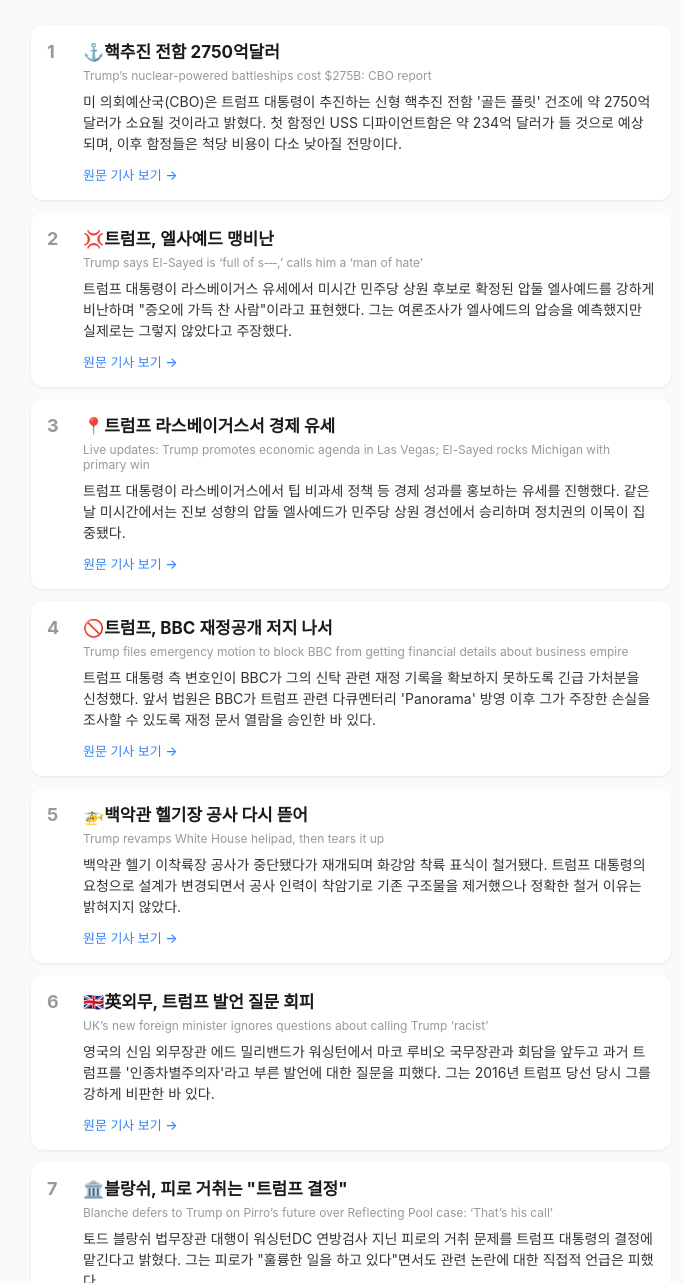
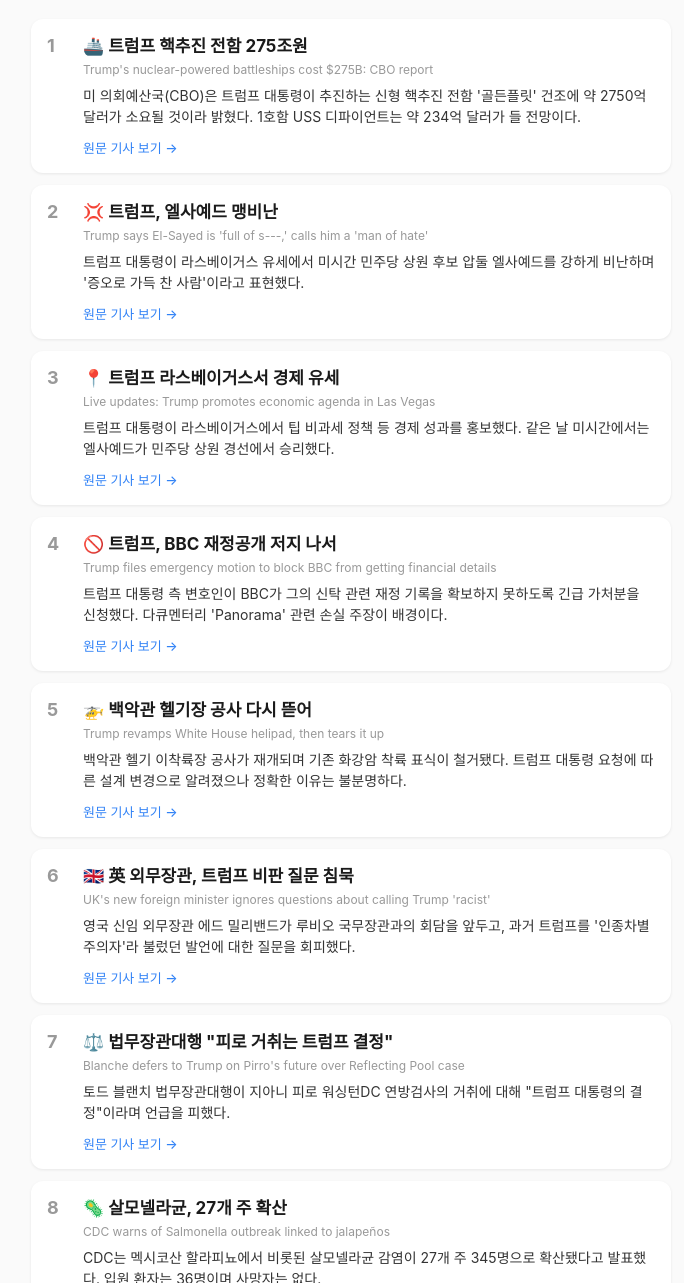
Before and after one commit to LouisMoon1975/thehill-newsletter, a plain HTML site: page docs/index.html in a window 1280 px wide. Shown: the part 79-1362 px from the top of the page, without its empty margins (289-973 px from the left). Drawn offline with Linux system fonts and the light colour scheme.

Commit message:
Rename briefing title to 'The Hill Briefing'

```diff
--- a/docs/index.html
+++ b/docs/index.html
@@ -3,14 +3,14 @@
 <head>
 <meta charset="utf-8">
 <meta name="viewport" content="width=device-width, initial-scale=1">
-<title>8월 6일 The Hill 브리핑</title>
+<title>8월 6일 The Hill Briefing</title>
 <meta property="og:type" content="article">
-<meta property="og:title" content="8월 6일 The Hill 브리핑">
-<meta property="og:description" content="⚓핵추진 전함 2750억달러 · 💢트럼프, 엘사예드 맹비난 · 📍트럼프 라스베이거스서 경제 유세">
+<meta property="og:title" content="8월 6일 The Hill Briefing">
+<meta property="og:description" content="🚢 트럼프 핵추진 전함 275조원 · 💢 트럼프, 엘사예드 맹비난 · 📍 트럼프 라스베이거스서 경제 유세">
 <meta property="og:url" content="https://louismoon1975.github.io/thehill-newsletter/">
 <meta name="twitter:card" content="summary">
-<meta name="twitter:title" content="8월 6일 The Hill 브리핑">
-<meta name="twitter:description" content="⚓핵추진 전함 2750억달러 · 💢트럼프, 엘사예드 맹비난 · 📍트럼프 라스베이거스서 경제 유세">
+<meta name="twitter:title" content="8월 6일 The Hill Briefing">
+<meta name="twitter:description" content="🚢 트럼프 핵추진 전함 275조원 · 💢 트럼프, 엘사예드 맹비난 · 📍 트럼프 라스베이거스서 경제 유세">
 <style>
   body { font-family: -apple-system, BlinkMacSystemFont, "Apple SD Gothic Neo", "Malgun Gothic", sans-serif; max-width: 640px; margin: 0 auto; padding: 24px 16px 60px; background: #fafafa; color: #1a1a1a; }
   header { margin-bottom: 24px; }
@@ -27,16 +27,16 @@
 </head>
 <body>
   <header>
-    <h1>📰 The Hill 브리핑</h1>
+    <h1>📰 The Hill Briefing</h1>
     <p>8월 6일 · thehill.com 요약</p>
   </header>
 
       <article class="item">
         <div class="rank">1</div>
         <div class="body">
-          <h2>⚓핵추진 전함 2750억달러</h2>
-          <p class="en-title">Trump’s nuclear-powered battleships cost $275B: CBO report</p>
-          <p class="summary">미 의회예산국(CBO)은 트럼프 대통령이 추진하는 신형 핵추진 전함 &#39;골든 플릿&#39; 건조에 약 2750억 달러가 소요될 것이라고 밝혔다. 첫 함정인 USS 디파이언트함은 약 234억 달러가 들 것으로 예상되며, 이후 함정들은 척당 비용이 다소 낮아질 전망이다.</p>
+          <h2>🚢 트럼프 핵추진 전함 275조원</h2>
+          <p class="en-title">Trump&#39;s nuclear-powered battleships cost $275B: CBO report</p>
+          <p class="summary">미 의회예산국(CBO)은 트럼프 대통령이 추진하는 신형 핵추진 전함 &#39;골든플릿&#39; 건조에 약 2750억 달러가 소요될 것이라 밝혔다. 1호함 USS 디파이언트는 약 234억 달러가 들 전망이다.</p>
           <a class="link" href="https://thehill.com/policy/defense/6012597-trump-golden-fleet-battleships-cbo-cost/" target="_blank" rel="noopener">원문 기사 보기 →</a>
         </div>
       </article>
@@ -44,9 +44,9 @@
       <article class="item">
         <div class="rank">2</div>
         <div class="body">
-          <h2>💢트럼프, 엘사예드 맹비난</h2>
-          <p class="en-title">Trump says El-Sayed is ‘full of s‑‑‑,’ calls him a ‘man of hate’</p>
-          <p class="summary">트럼프 대통령이 라스베이거스 유세에서 미시간 민주당 상원 후보로 확정된 압둘 엘사예드를 강하게 비난하며 &quot;증오에 가득 찬 사람&quot;이라고 표현했다. 그는 여론조사가 엘사예드의 압승을 예측했지만 실제로는 그렇지 않았다고 주장했다.</p>
+          <h2>💢 트럼프, 엘사예드 맹비난</h2>
+          <p class="en-title">Trump says El-Sayed is &#39;full of s---,&#39; calls him a &#39;man of hate&#39;</p>
+          <p class="summary">트럼프 대통령이 라스베이거스 유세에서 미시간 민주당 상원 후보 압둘 엘사예드를 강하게 비난하며 &#39;증오로 가득 찬 사람&#39;이라고 표현했다.</p>
           <a class="link" href="https://thehill.com/homenews/campaign/6012517-trump-abdul-el-sayed-michigan-senate-primary/" target="_blank" rel="noopener">원문 기사 보기 →</a>
         </div>
       </article>
@@ -54,9 +54,9 @@
       <article class="item">
         <div class="rank">3</div>
         <div class="body">
-          <h2>📍트럼프 라스베이거스서 경제 유세</h2>
-          <p class="en-title">Live updates: Trump promotes economic agenda in Las Vegas; El-Sayed rocks Michigan with primary win</p>
-          <p class="summary">트럼프 대통령이 라스베이거스에서 팁 비과세 정책 등 경제 성과를 홍보하는 유세를 진행했다. 같은 날 미시간에서는 진보 성향의 압둘 엘사예드가 민주당 상원 경선에서 승리하며 정치권의 이목이 집중됐다.</p>
+          <h2>📍 트럼프 라스베이거스서 경제 유세</h2>
+          <p class="en-title">Live updates: Trump promotes economic agenda in Las Vegas</p>
+          <p class="summary">트럼프 대통령이 라스베이거스에서 팁 비과세 정책 등 경제 성과를 홍보했다. 같은 날 미시간에서는 엘사예드가 민주당 상원 경선에서 승리했다.</p>
           <a class="link" href="https://thehill.com/homenews/administration/6010135-live-updates-trump-vegas-michigan-el-sayed-progressives/" target="_blank" rel="noopener">원문 기사 보기 →</a>
         </div>
       </article>
@@ -64,9 +64,9 @@
       <article class="item">
         <div class="rank">4</div>
         <div class="body">
-          <h2>🚫트럼프, BBC 재정공개 저지 나서</h2>
-          <p class="en-title">Trump files emergency motion to block BBC from getting financial details about business empire</p>
-          <p class="summary">트럼프 대통령 측 변호인이 BBC가 그의 신탁 관련 재정 기록을 확보하지 못하도록 긴급 가처분을 신청했다. 앞서 법원은 BBC가 트럼프 관련 다큐멘터리 &#39;Panorama&#39; 방영 이후 그가 주장한 손실을 조사할 수 있도록 재정 문서 열람을 승인한 바 있다.</p>
+          <h2>🚫 트럼프, BBC 재정공개 저지 나서</h2>
+          <p class="en-title">Trump files emergency motion to block BBC from getting financial details</p>
+          <p class="summary">트럼프 대통령 측 변호인이 BBC가 그의 신탁 관련 재정 기록을 확보하지 못하도록 긴급 가처분을 신청했다. 다큐멘터리 &#39;Panorama&#39; 관련 손실 주장이 배경이다.</p>
           <a class="link" href="https://thehill.com/homenews/administration/6012228-bbc-financial-records-trump/" target="_blank" rel="noopener">원문 기사 보기 →</a>
         </div>
       </article>
@@ -74,9 +74,9 @@
       <article class="item">
         <div class="rank">5</div>
         <div class="body">
-          <h2>🚁백악관 헬기장 공사 다시 뜯어</h2>
+          <h2>🚁 백악관 헬기장 공사 다시 뜯어</h2>
           <p class="en-title">Trump revamps White House helipad, then tears it up</p>
-          <p class="summary">백악관 헬기 이착륙장 공사가 중단됐다가 재개되며 화강암 착륙 표식이 철거됐다. 트럼프 대통령의 요청으로 설계가 변경되면서 공사 인력이 착암기로 기존 구조물을 제거했으나 정확한 철거 이유는 밝혀지지 않았다.</p>
+          <p class="summary">백악관 헬기 이착륙장 공사가 재개되며 기존 화강암 착륙 표식이 철거됐다. 트럼프 대통령 요청에 따른 설계 변경으로 알려졌으나 정확한 이유는 불분명하다.</p>
           <a class="link" href="https://thehill.com/homenews/administration/6012248-trump-white-house-helipad-rework/" target="_blank" rel="noopener">원문 기사 보기 →</a>
         </div>
       </article>
@@ -84,9 +84,9 @@
       <article class="item">
         <div class="rank">6</div>
         <div class="body">
-          <h2>🇬🇧英외무, 트럼프 발언 질문 회피</h2>
-          <p class="en-title">UK’s new foreign minister ignores questions about calling Trump ‘racist’</p>
-          <p class="summary">영국의 신임 외무장관 에드 밀리밴드가 워싱턴에서 마코 루비오 국무장관과 회담을 앞두고 과거 트럼프를 &#39;인종차별주의자&#39;라고 부른 발언에 대한 질문을 피했다. 그는 2016년 트럼프 당선 당시 그를 강하게 비판한 바 있다.</p>
+          <h2>🇬🇧 英 외무장관, 트럼프 비판 질문 침묵</h2>
+          <p class="en-title">UK&#39;s new foreign minister ignores questions about calling Trump &#39;racist&#39;</p>
+          <p class="summary">영국 신임 외무장관 에드 밀리밴드가 루비오 국무장관과의 회담을 앞두고, 과거 트럼프를 &#39;인종차별주의자&#39;라 불렀던 발언에 대한 질문을 회피했다.</p>
           <a class="link" href="https://thehill.com/homenews/administration/6012174-miliband-rubio-washington-meeting/" target="_blank" rel="noopener">원문 기사 보기 →</a>
         </div>
       </article>
@@ -94,9 +94,9 @@
       <article class="item">
         <div class="rank">7</div>
         <div class="body">
-          <h2>🏛️블랑쉬, 피로 거취는 &quot;트럼프 결정&quot;</h2>
-          <p class="en-title">Blanche defers to Trump on Pirro’s future over Reflecting Pool case: ‘That’s his call’</p>
-          <p class="summary">토드 블랑쉬 법무장관 대행이 워싱턴DC 연방검사 지닌 피로의 거취 문제를 트럼프 대통령의 결정에 맡긴다고 밝혔다. 그는 피로가 &quot;훌륭한 일을 하고 있다&quot;면서도 관련 논란에 대한 직접적 언급은 피했다.</p>
+          <h2>⚖️ 법무장관대행 &quot;피로 거취는 트럼프 결정&quot;</h2>
+          <p class="en-title">Blanche defers to Trump on Pirro&#39;s future over Reflecting Pool case</p>
+          <p class="summary">토드 블랜치 법무장관대행이 지아니 피로 워싱턴DC 연방검사의 거취에 대해 &quot;트럼프 대통령의 결정&quot;이라며 언급을 피했다.</p>
           <a class="link" href="https://thehill.com/homenews/administration/6011764-todd-blanche-pirro-trump-reflecting-pool/" target="_blank" rel="noopener">원문 기사 보기 →</a>
         </div>
       </article>
@@ -104,9 +104,9 @@
       <article class="item">
         <div class="rank">8</div>
         <div class="body">
-          <h2>🌶️할라피뇨발 살모넬라 확산</h2>
+          <h2>🦠 살모넬라균, 27개 주 확산</h2>
           <p class="en-title">CDC warns of Salmonella outbreak linked to jalapeños</p>
-          <p class="summary">CDC는 멕시코산 할라피뇨 고추와 관련된 살모넬라균 집단감염이 27개 주에서 345명을 감염시켰다고 발표했다. 감염 경로 추적 결과 시날로아산 고추가 코스트시트러스 유통사를 통해 유통된 것으로 확인됐으며, 사망자는 없고 36명이 입원했다.</p>
+          <p class="summary">CDC는 멕시코산 할라피뇨에서 비롯된 살모넬라균 감염이 27개 주 345명으로 확산됐다고 발표했다. 입원 환자는 36명이며 사망자는 없다.</p>
           <a class="link" href="https://thehill.com/policy/healthcare/6012755-cdc-traces-mexican-jalapeno-salmonella/" target="_blank" rel="noopener">원문 기사 보기 →</a>
         </div>
       </article>
@@ -114,9 +114,9 @@
       <article class="item">
         <div class="rank">9</div>
         <div class="body">
-          <h2>🥬사이클로스포라 감염 15개주 확산</h2>
+          <h2>🥬 사이클로스포라 15개 주로 확산</h2>
           <p class="en-title">Multistate cyclospora outbreak expands to 15 states</p>
-          <p class="summary">FDA는 리콜된 아이스버그 상추와 관련된 사이클로스포라 집단감염 조사를 15개 주로 확대했다고 밝혔다. 이번 사태는 지난 7월 타코벨 매장에서 채썬 상추를 먹은 사람들 사이에서 처음 확인됐으며, 첫 사망자 2명이 나오면서 조사가 확대됐다.</p>
+          <p class="summary">FDA는 냉동 채 썬 양상추에서 비롯된 사이클로스포라 식중독 조사를 15개 주로 확대했다. 첫 사망자 2명이 확인됐다.</p>
           <a class="link" href="https://thehill.com/policy/healthcare/6012753-fda-cyclospora-lettuce-outbreak/" target="_blank" rel="noopener">원문 기사 보기 →</a>
         </div>
       </article>
@@ -124,9 +124,9 @@
       <article class="item">
         <div class="rank">10</div>
         <div class="body">
-          <h2>🗳️밴스 &quot;엘사예드 지지층 좁아&quot;</h2>
-          <p class="en-title">Vance says El-Sayed has no ‘constituency among the working class’</p>
-          <p class="summary">밴스 부통령은 미시간 민주당 상원 경선에서 승리한 진보 후보 압둘 엘사예드의 승리가 노동계층이 아닌 부유한 진보층 표심에 힘입은 것이라고 주장했다. 그는 폭스뉴스 인터뷰에서 민주당 내 진보 진영이 확대되고 있다고 언급했다.</p>
+          <h2>🗳️ 밴스 &quot;엘사예드는 부유층 표심&quot;</h2>
+          <p class="en-title">Vance says El-Sayed has no &#39;constituency among the working class&#39;</p>
+          <p class="summary">밴스 부통령은 엘사예드의 미시간 경선 승리가 부유한 진보층의 표심에 힘입은 것이라며, 노동계층의 지지는 없다고 비판했다.</p>
           <a class="link" href="https://thehill.com/homenews/administration/6012719-vance-criticizes-el-sayed-michigan/" target="_blank" rel="noopener">원문 기사 보기 →</a>
         </div>
       </article>
--- a/format_newsletter.js
+++ b/format_newsletter.js
@@ -20,7 +20,7 @@
 
 // items: [{ title_ko, description_ko, link }] — 전체 목록을 한 메시지에 담는다 (Kakao와 달리 개수 제한 없음).
 function buildTelegramMessage(items, pageUrl) {
-  const header = `<b>📰 ${formatDateKorean()} The Hill 브리핑</b>`;
+  const header = `<b>📰 ${formatDateKorean()} The Hill Briefing</b>`;
   const lines = items.map(
     (item, i) => `${i + 1}. <a href="${item.link}">${escapeHtml(item.title_ko)}</a>\n   ${escapeHtml(item.description_ko)}`
   );
```
Also changed, not shown: build_briefing.js (+5 -5 lines).
